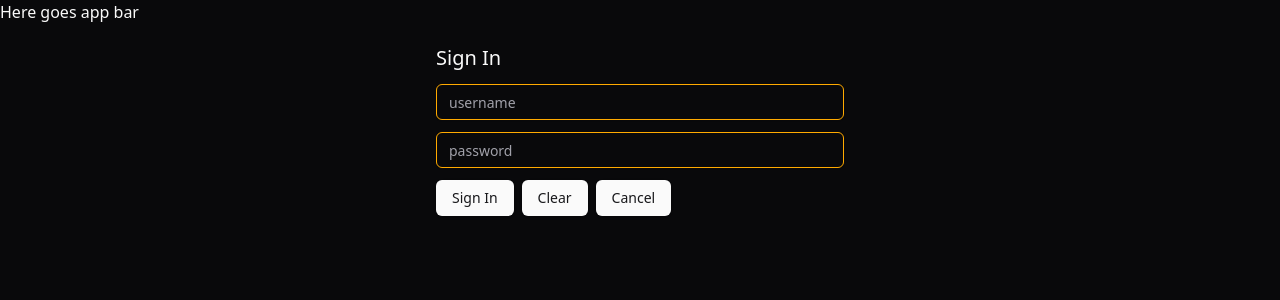
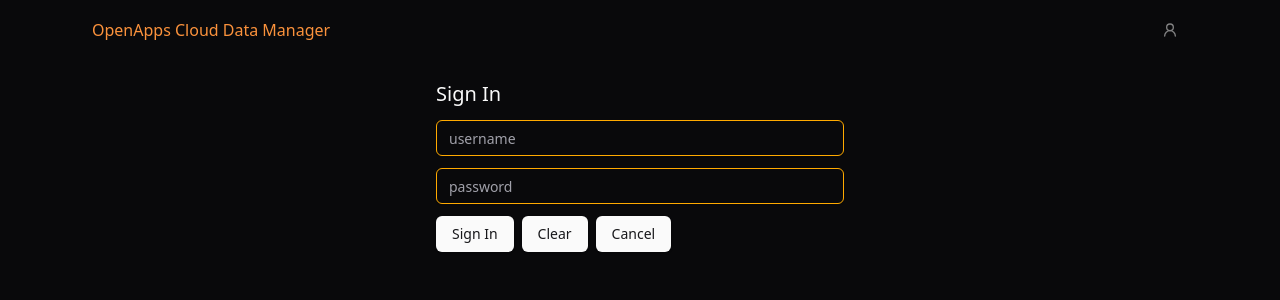
Before and after one commit to openXapps/web-apps-cloud, a React (Vite) app: page /signin in a window 1280 px wide. Shown: the top 300 px of the page. Built offline with nearby package versions, Linux system fonts and the light colour scheme; no server answers.

Commit message:
Progress

```diff
--- /dev/null
+++ b/src/components/AppBar.tsx
@@ -0,0 +1,37 @@
+import { LogOut, UserRound, } from 'lucide-react';
+import { useAuth } from '@/context/AuthProvider';
+import { twMerge } from 'tailwind-merge';
+import { Button } from './ui/button';
+
+export default function AppBar() {
+  const { auth, isAuthorized, setAuthorized, signUserOut } = useAuth();
+
+  const handleSignUserOut = async () => {
+    try {
+      await signUserOut(auth);
+      setAuthorized(false);
+    } catch (error) {
+      console.log('Sign out error');
+    }
+  }
+
+  return (
+    <div className='flex justify-between items-center p-3'>
+      <h1 className="text-orange-400">OpenApps Cloud Data Manager</h1>
+      <div className='flex gap-2'>
+        <Button
+          variant="ghost"
+          size="icon"
+          disabled={!isAuthorized}
+          className={twMerge(isAuthorized ? 'text-green-400' : '')}
+        ><UserRound />
+        </Button>
+        {isAuthorized && (
+          <Button variant="ghost" size="icon" onClick={handleSignUserOut}>
+            <LogOut />
+          </Button>
+        )}
+      </div>
+    </div>
+  );
+}
--- /dev/null
+++ b/src/components/CloudModules.tsx
@@ -0,0 +1,44 @@
+import { useEffect, useState } from 'react';
+import { initializeApp } from 'firebase/app';
+import {
+  collection,
+  getDocs,
+  getFirestore,
+  type DocumentData,
+  type Firestore,
+} from 'firebase/firestore';
+
+import { firebaseConfig } from '@/lib/firebase';
+
+const app = initializeApp(firebaseConfig);
+const db = getFirestore(app);
+async function getAppModules(db: Firestore) {
+  const appModuleCol = collection(db, 'appModules');
+  const appModuleSnapshot = await getDocs(appModuleCol);
+  const appModuleList = appModuleSnapshot.docs.map(doc => doc.data());
+  return appModuleList;
+}
+
+// https://firebase.google.com/docs/firestore/query-data/get-data
+
+export default function CloudModules() {
+  const [appModules, setAppModules] = useState<DocumentData[]>([]);
+
+  useEffect(() => {
+    getAppModules(db).then(data => {
+      console.log(data);
+      setAppModules(data);
+    })
+  }, [])
+
+  return (
+    <div>
+      <p className="text-lg">List of App Modules</p>
+      <ul>
+        {appModules.map((v, i) => (
+          <ul key={i}>{v.moduleName}</ul>
+        ))}
+      </ul>
+    </div>
+  )
+}
--- a/src/context/AuthProvider.tsx
+++ b/src/context/AuthProvider.tsx
@@ -1,33 +1,28 @@
-import { createContext, useContext, useEffect, useState } from 'react';
+import { createContext, useContext, useEffect, useReducer, useState } from 'react';
 import { initializeApp } from 'firebase/app';
 import {
   getAuth,
   signInWithEmailAndPassword,
   signOut,
-  onAuthStateChanged,
-  User,
   UserCredential,
   Auth
 } from 'firebase/auth';
 
 import { firebaseConfig } from '@/lib/firebase';
-
-// Check this tut out!
-// https://medium.com/@yogeshmulecraft/building-a-react-app-with-firebase-authentication-using-authcontext-c749886678b2
+import type { AuthContextState, AuthContextType } from '@/lib/types';
+import AuthReducer from './AuthReducer';
 
 const app = initializeApp(firebaseConfig);
 const auth = getAuth(app);
 
-type AuthProviderContextType = {
-  auth: Auth;
-  currentUser: User | null;
-}
+const initAppContextState: AuthContextState = {
+  auth: auth,
+  isAuthorized: false,
+};
 
-const currentUser: User | null = null;
-
-const AuthProviderContext = createContext<AuthProviderContextType>({
-  auth: auth,
-  currentUser: currentUser,
+const AuthProviderContext = createContext<AuthContextType>({
+  state: initAppContextState,
+  dispatch: () => { },
 });
 
 /**
@@ -36,25 +31,20 @@ const AuthProviderContext = createContext<AuthProviderContextType>({
  * @returns React provider
  */
 export function AuthProvider({ children }: { children: React.ReactNode }) {
-  const [user, setUser] = useState<User | null>(null)
+  const [state, dispatch] = useReducer(AuthReducer, initAppContextState);
   const [loading, setLoading] = useState(true);
 
   useEffect(() => {
-    const unsubscribe = onAuthStateChanged(auth, user => {
-      setUser(user);
+    const unsubscribe = state.auth.onAuthStateChanged(user => {
+      // console.log('onAuthStateChanged triggered: ', state.auth);
       setLoading(false);
-      console.log('onAuthStateChanged triggered');
+      dispatch({ type: 'SET_ISAUTHORIZED', payload: user != null })
     });
     return unsubscribe;
   }, [])
 
-  const value: AuthProviderContextType = {
-    auth: auth,
-    currentUser: user,
-  }
-
   return (
-    <AuthProviderContext.Provider value={value}>
+    <AuthProviderContext.Provider value={{ state, dispatch }}>
       {!loading && children}
     </AuthProviderContext.Provider>
   )
@@ -75,12 +65,17 @@ export function useAuth() {
     return signOut(auth);
   }
 
+  function setAuthorized(value: boolean) {
+    context.dispatch({ type: 'SET_ISAUTHORIZED', payload: value });
+  }
+
   if (context === undefined)
     throw new Error("useAuth must be used within a AuthProvider")
 
   return {
-    auth: context.auth,
-    currentUser: context.currentUser,
+    auth: context.state.auth,
+    isAuthorized: context.state.isAuthorized,
+    setAuthorized: setAuthorized,
     signUserIn: signUserIn,
     signUserOut: signUserOut,
   };
--- /dev/null
+++ b/src/context/AuthReducer.ts
@@ -0,0 +1,27 @@
+import { AuthContextState, AuthReducerActions } from '@/lib/types';
+
+/**
+ * Reducer function to mutate Auth state
+ * @param {AuthContextState} state Current state
+ * @param {AuthReducerActions} action Reducer action type and payload
+ */
+export default function AuthReducer(state: AuthContextState, action: AuthReducerActions): AuthContextState {
+
+  // console.log('auth reducer: state.......', state);
+  // console.log('auth reducer: action......', action);
+
+  switch (action.type) {
+    case 'SET_AUTH':
+      return {
+        ...state,
+        auth: action.payload,
+      };
+    case 'SET_ISAUTHORIZED':
+      return {
+        ...state,
+        isAuthorized: action.payload,
+      };
+    default:
+      return state;
+  };
+}
--- /dev/null
+++ b/src/lib/types.ts
@@ -0,0 +1,33 @@
+import type { Auth } from 'firebase/auth';
+
+/**
+ * Auth context state type
+ */
+export type AuthContextState = {
+  auth: Auth;
+  isAuthorized: boolean;
+}
+
+type AuthReducerSetAuth = {
+  type: 'SET_AUTH';
+  payload: Auth;
+}
+
+// Placeholder context for later use
+type AuthReducerSetPlaceholder = {
+  type: 'SET_ISAUTHORIZED';
+  payload: boolean;
+}
+
+/**
+ * Auth reducer action type
+ */
+export type AuthReducerActions = AuthReducerSetAuth | AuthReducerSetPlaceholder;
+
+/**
+ * Auth context type
+ */
+export type AuthContextType = {
+  state: AuthContextState;
+  dispatch: React.Dispatch<AuthReducerActions>;
+}
--- a/src/routes/Home.tsx
+++ b/src/routes/Home.tsx
@@ -1,26 +1,19 @@
+
+import { Link } from 'react-router';
 
 import { useAuth } from '@/context/AuthProvider';
-import { Link } from 'react-router';
 
-import { Button } from '@/components/ui/button';
+import CloudModules from '@/components/CloudModules';
 
 export default function Home() {
-  const { currentUser, signUserOut, auth } = useAuth();
-
-  const handleSignUserOut = async () => {
-    try {
-      await signUserOut(auth);
-    } catch (error) {
-
-    }
-  }
+  const { auth, isAuthorized } = useAuth();
 
   return (
     <div className='p-5'>
-      {currentUser ? (
+      {isAuthorized ? (
         <div>
-          <h1 className="mb-3">Welcome {currentUser.email}</h1>
-          <Button className='w-40' onClick={handleSignUserOut}>Sign Out</Button>
+          <h1 className="mb-3">Welcome {auth.currentUser?.email}</h1>
+          <CloudModules />
         </div>
       ) : (
         <div className='flex gap-3'>
--- a/src/routes/Layout.tsx
+++ b/src/routes/Layout.tsx
@@ -1,11 +1,10 @@
 import { Outlet } from 'react-router';
+import AppBar from '@/components/AppBar';
 
 export default function Layout() {
   return (
-    <div>
-      <header>
-        <h1>Here goes app bar</h1>
-      </header>
+    <div className="container">
+      <AppBar />
       <Outlet />
     </div>
   );
--- a/src/routes/SignUserIn.tsx
+++ b/src/routes/SignUserIn.tsx
@@ -10,34 +10,26 @@ const isErrorInit: { status: boolean, message: string } = { status: false, messa
 
 export default function SignUserIn() {
   const rrNavigate = useNavigate();
-  const { signUserIn } = useAuth();
+  const { signUserIn, setAuthorized, isAuthorized } = useAuth();
   const username = useRef<HTMLInputElement | null>(null);
   const password = useRef<HTMLInputElement | null>(null);
   const [isError, setIsError] = useState(isErrorInit);
   const [isBusy, setIsBusy] = useState(false);
 
-  const handleSignUserIn = () => {
+  const handleSignUserIn = async (e: React.FormEvent<HTMLFormElement | HTMLButtonElement>) => {
+    e.preventDefault();
     if (username.current?.value && password.current?.value) {
       setIsBusy(true);
-      signUserIn(username.current.value, password.current.value)
-        .then(() => {
-          isError && setIsError({ status: false, message: '' });
+      try {
+        await signUserIn(username.current.value, password.current.value);
+        isError && setIsError(isErrorInit);
+        setAuthorized(true);
         rrNavigate('/', { replace: true });
-        })
-        .catch(() => {
-          // Silently handle error!
+      } catch (error) {
         setIsError({ status: true, message: 'Sign in error, try again' });
         setIsBusy(false);
-          if (password.current != undefined) password.current.value = '';
-        })
-      // try {
-      //   await signUserIn(username.current.value, password.current.value);
-      //   isError && setIsError(false);
-      //   rrNavigate('/', { replace: true });
-      // } catch (error) {
-      //   password.current.value = '';
-      //   setIsError(true);
-      // }
+        password.current.value = '';
+      }
     } else {
       setIsError({ status: true, message: 'Provide both username and password' });
     }
@@ -53,16 +45,19 @@ export default function SignUserIn() {
   return (
     <div className="max-w-md mx-auto p-5">
       <h1 className="text-xl mb-3">Sign In</h1>
+      <form action="" onSubmit={handleSignUserIn}>
         <div className="flex flex-col gap-3">
           <Input ref={username} type="email" placeholder="username" />
           <Input id="password" ref={password} type="password" placeholder="password" />
           <div className="flex gap-2">
-          <Button disabled={isBusy} className='' onClick={handleSignUserIn}>Sign In</Button>
-          <Button disabled={isBusy} className='' onClick={handleClearFields}>Clear</Button>
+            <Button disabled={isBusy || isAuthorized} className='' onClick={handleSignUserIn} type="submit">Sign In</Button>
+            <Button disabled={isBusy || isAuthorized} className='' onClick={handleClearFields}>Clear</Button>
             <Button disabled={isBusy} className='' onClick={() => rrNavigate('/', { replace: true })}>Cancel</Button>
           </div>
-        {isError.status && <p className="text-red-400">{isError.message}</p>}
         </div>
+      </form>
+      {isError.status && <p className="text-red-400 mt-3">{isError.message}</p>}
+      {isAuthorized && <p className="text-green-400 mt-3">You authorized</p>}
     </div>
   );
 }
--- a/tailwind.config.js
+++ b/tailwind.config.js
@@ -3,6 +3,16 @@ export default {
 	darkMode: ["class"],
 	content: ["./index.html", "./src/**/*.{ts,tsx,js,jsx}"],
 	theme: {
+		container: {
+			center: true,
+			padding: {
+				DEFAULT: '1rem',
+				sm: '2rem',
+				lg: '4rem',
+				xl: '5rem',
+				'2xl': '6rem',
+			},
+		},
 		extend: {
 			borderRadius: {
 				lg: 'var(--radius)',
```
Lines whose indentation alone changed are shown as unchanged.
